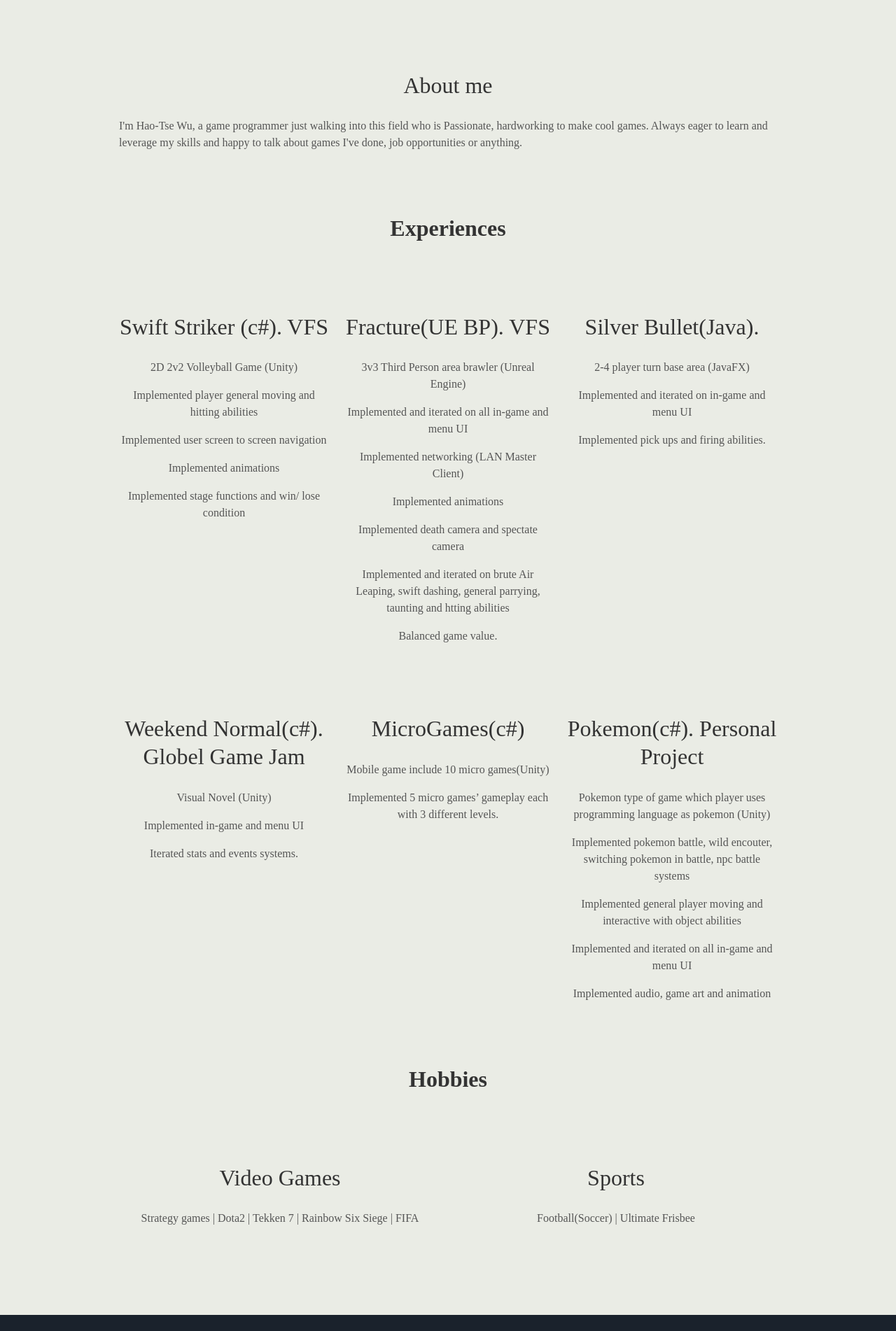
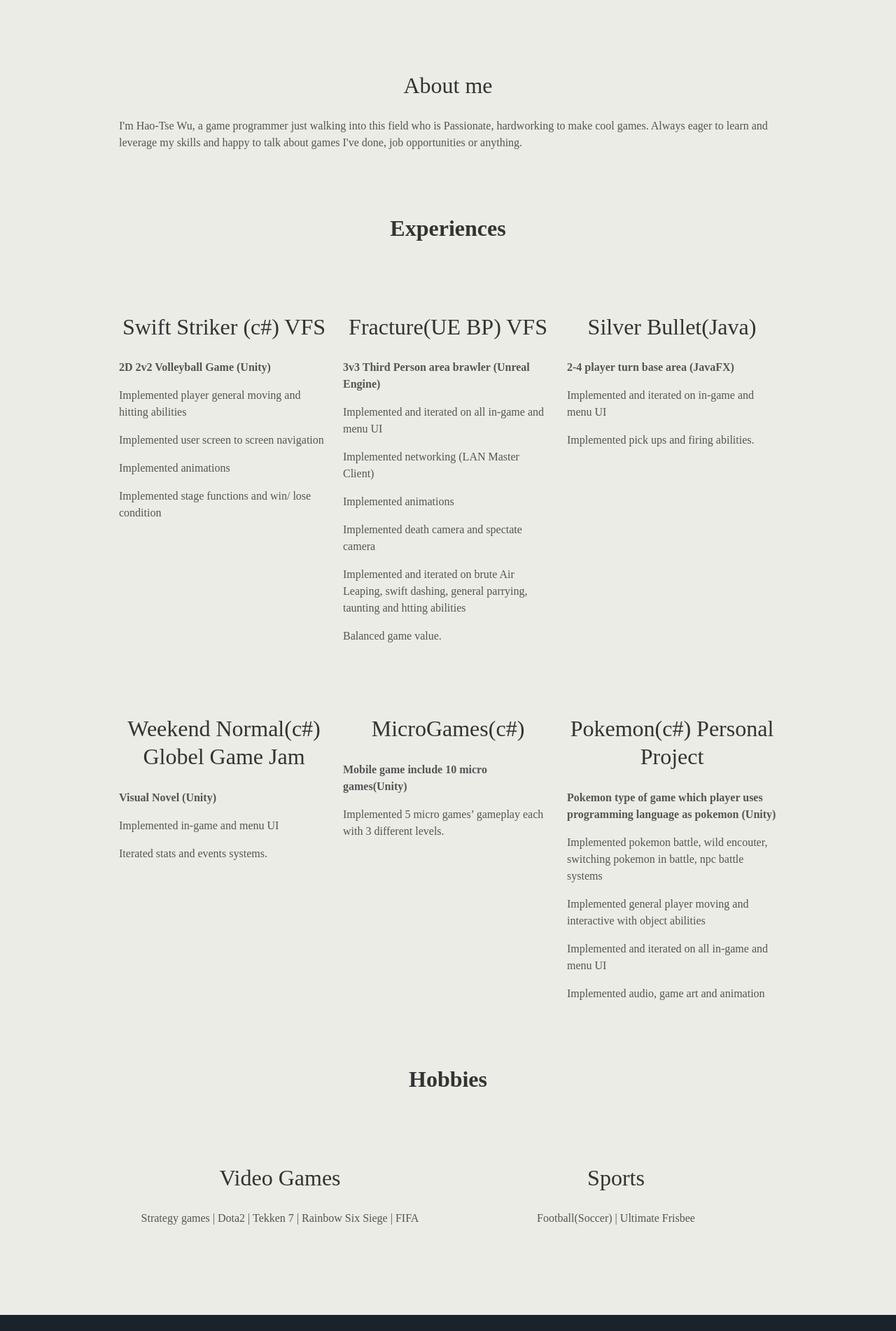
Before and after one commit to Maxroo/Maxroo.github.io, a Jekyll site: the page built from aboutMe.html, in a window 1280 px wide. Shown: the part 1029-2931 px from the top of the page at 70% size. Built offline with Jekyll 4.4.1, drawn with Linux system fonts in a browser that asks for light colours; some web fonts are replaced.

Commit message:
group text

```diff
--- a/_includes/aboutMe.html
+++ b/_includes/aboutMe.html
@@ -15,49 +15,49 @@
 </div>
 <div class="user">
   <div class="tech">
-    <h2>Swift Striker (c#). VFS </h2>
-    <p>2D 2v2 Volleyball Game (Unity)</p>
-    <p>Implemented player general moving and hitting abilities</p>
-    <p>Implemented user screen to screen navigation</p>
-    <p>Implemented animations</p>
-    <p>Implemented stage functions and win/ lose condition</p>
+    <h2>Swift Striker (c#) VFS </h2>
+    <p class="content" style="font-weight: bold">2D 2v2 Volleyball Game (Unity)</p>
+    <p class="content">Implemented player general moving and hitting abilities</p>
+    <p class="content">Implemented user screen to screen navigation</p>
+    <p class="content">Implemented animations</p>
+    <p class="content">Implemented stage functions and win/ lose condition</p>
   </div>
   <div class="tech">
-    <h2>Fracture(UE BP). VFS</h2>
-    <p>3v3 Third Person area brawler (Unreal Engine)</p>
-    <p>Implemented and iterated on all in-game and menu UI</p>
-    <p>Implemented networking (LAN Master Client)</p>
-    <p>Implemented animations</p>
-    <p>Implemented death camera and spectate camera</p>
-    <p>Implemented and iterated on brute Air Leaping, swift dashing, general parrying, taunting and htting abilities</p>
-    <p>Balanced game value.</p>
+    <h2>Fracture(UE BP) VFS</h2>
+    <p class="content" style="font-weight: bold">3v3 Third Person area brawler (Unreal Engine)</p>
+    <p class="content">Implemented and iterated on all in-game and menu UI</p>
+    <p class="content">Implemented networking (LAN Master Client)</p>
+    <p class="content">Implemented animations</p>
+    <p class="content">Implemented death camera and spectate camera</p>
+    <p class="content">Implemented and iterated on brute Air Leaping, swift dashing, general parrying, taunting and htting abilities</p>
+    <p class="content">Balanced game value.</p>
   </div>
   <div class="tech">
-    <h2>Silver Bullet(Java).</h2>
-    <p>2-4 player turn base area (JavaFX) </p>
-    <p>Implemented and iterated on in-game and menu UI</p>
-    <p>Implemented pick ups and firing abilities. </p>
+    <h2>Silver Bullet(Java)</h2>
+    <p class="content"style="font-weight: bold">2-4 player turn base area (JavaFX) </p>
+    <p class="content">Implemented and iterated on in-game and menu UI</p>
+    <p class="content">Implemented pick ups and firing abilities. </p>
   </div>
 </div>
 <div class="user">
   <div class="tech">
-    <h2>Weekend Normal(c#). Globel Game Jam </h2>
-    <p>Visual Novel (Unity)</p>
-    <p>Implemented in-game and menu UI</p>
-    <p>Iterated stats and events systems.</p>
+    <h2>Weekend Normal(c#) Globel Game Jam </h2>
+    <p class="content"style="font-weight: bold">Visual Novel (Unity)</p>
+    <p class="content">Implemented in-game and menu UI</p>
+    <p class="content">Iterated stats and events systems.</p>
   </div>
   <div class="tech">
     <h2>MicroGames(c#)</h2>
-    <p>Mobile game include 10 micro games(Unity)</p>
-    <p>Implemented 5 micro games’ gameplay each with 3 different levels.</p>
+    <p class="content"style="font-weight: bold">Mobile game include 10 micro games(Unity)</p>
+    <p class="content">Implemented 5 micro games’ gameplay each with 3 different levels.</p>
   </div>
   <div class="tech">
-    <h2>Pokemon(c#). Personal Project </h2>
-    <p>Pokemon type of game which player uses programming language as pokemon (Unity)</p>
-    <p>Implemented pokemon battle, wild encouter, switching pokemon in battle, npc battle systems</p>
-    <p>Implemented general player moving and interactive with object abilities</p>
-    <p>Implemented and iterated on all in-game and menu UI</p>
-    <p>Implemented audio, game art and animation</p>
+    <h2>Pokemon(c#) Personal Project </h2>
+    <p class="content"style="font-weight: bold">Pokemon type of game which player uses programming language as pokemon (Unity)</p>
+    <p class="content">Implemented pokemon battle, wild encouter, switching pokemon in battle, npc battle systems</p>
+    <p class="content">Implemented general player moving and interactive with object abilities</p>
+    <p class="content">Implemented and iterated on all in-game and menu UI</p>
+    <p class="content">Implemented audio, game art and animation</p>
   </div>
 </div>
 
@@ -145,7 +145,14 @@
     color: rgb(0, 0, 0);
   }
 
-  p::content {
+  p.title {
+
     text-align: left
   }
+
+  p.content {
+    text-align: left
+
+  }
+
 </style>
```
